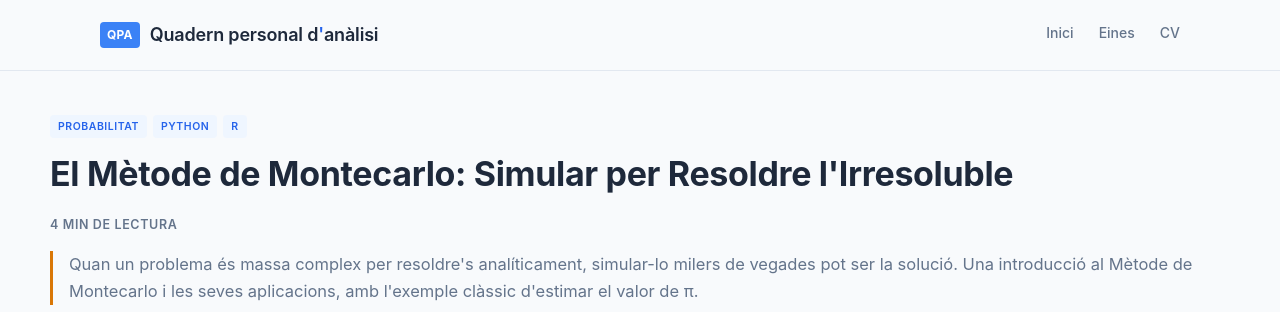
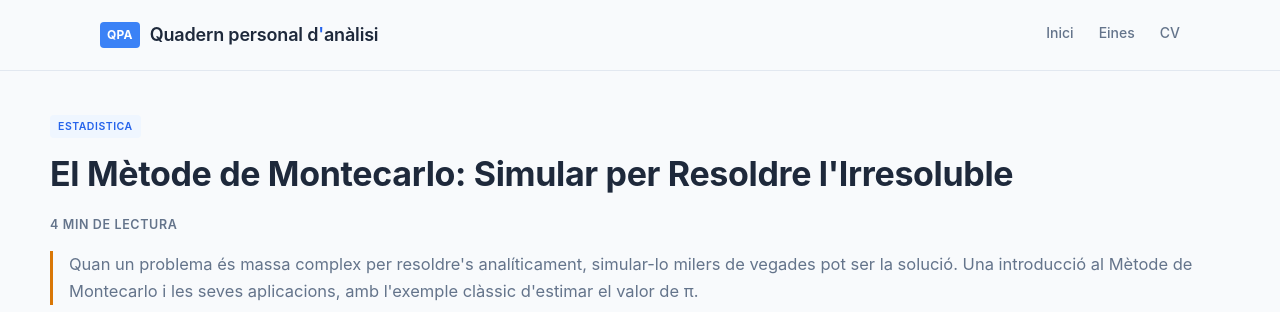
Before and after one commit to alberthr/alberthr.github.io, a Jekyll site: the page built from _posts/2012-06-13-metode-montecarlo.md, in a window 1280 px wide and 900 px high. Shown: the top 312 px of the window. Built offline with Jekyll 4.4.1, drawn with Linux system fonts in a browser that asks for light colours; comment, search, counter and statistics services are not loaded.

Commit message:
Update 2012-06-13-metode-montecarlo.md

```diff
--- a/_posts/2012-06-13-metode-montecarlo.md
+++ b/_posts/2012-06-13-metode-montecarlo.md
@@ -2,9 +2,7 @@
 layout: post
 title: "El Mètode de Montecarlo: Simular per Resoldre l'Irresoluble"
 tags:
-  - probabilitat
-  - python
-  - r
+  - estadistica
 excerpt: "Quan un problema és massa complex per resoldre's analíticament, simular-lo milers de vegades pot ser la solució. Una introducció al Mètode de Montecarlo i les seves aplicacions, amb l'exemple clàssic d'estimar el valor de π."
 ---
 
```
